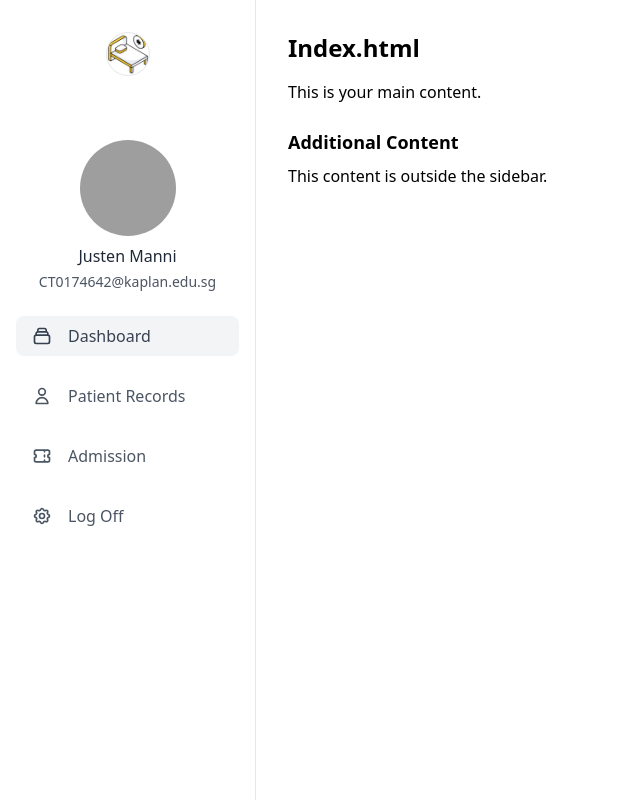
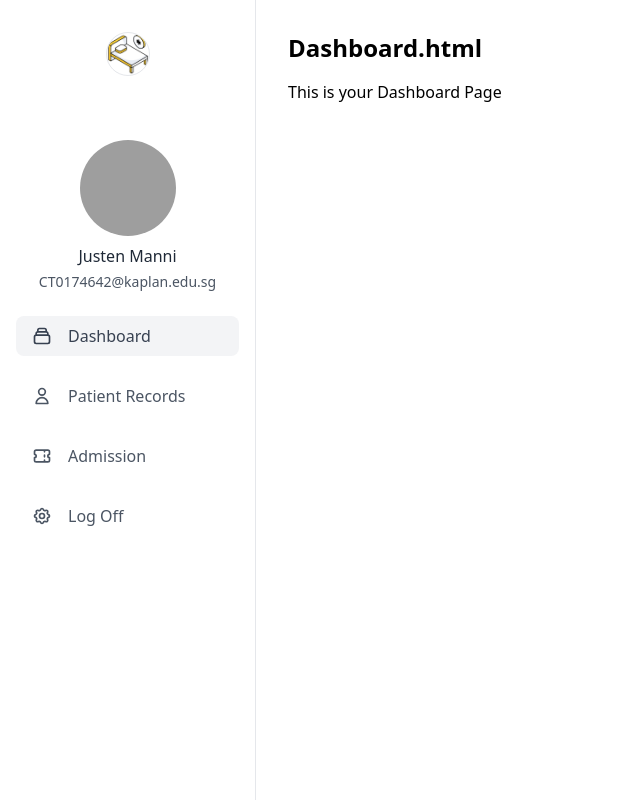
Before and after one commit to JustenMX/uop-ap-hbms, a website: page dashboard.html in a window 1280 px wide. Shown: the whole page, without its empty margins (0-640 px from the left). Drawn offline with Linux system fonts and the light colour scheme; grey boxes are pictures that could not be loaded.

Commit message:
Update dashboard.html

```diff
--- a/dashboard.html
+++ b/dashboard.html
@@ -149,12 +149,9 @@
     <!-- End: Side Bar Menu -->
     <!-- Start: Main Content Area -->
     <div class="flex-1 p-8">
-      <h1 class="text-2xl font-bold mb-4">Index.html</h1>
-      <p>This is your main content.</p>
-      <div class="mt-6">
-        <h2 class="text-lg font-semibold mb-2">Additional Content</h2>
-        <p>This content is outside the sidebar.</p>
-      </div>
+      <h1 class="text-2xl font-bold mb-4">Dashboard.html</h1>
+      <p>This is your Dashboard Page</p>
+      <div class="mt-6"></div>
     </div>
     <!-- End: Main Content Area -->
     <script type="text/javascript" src="./js/dashboard.js"></script>
```
